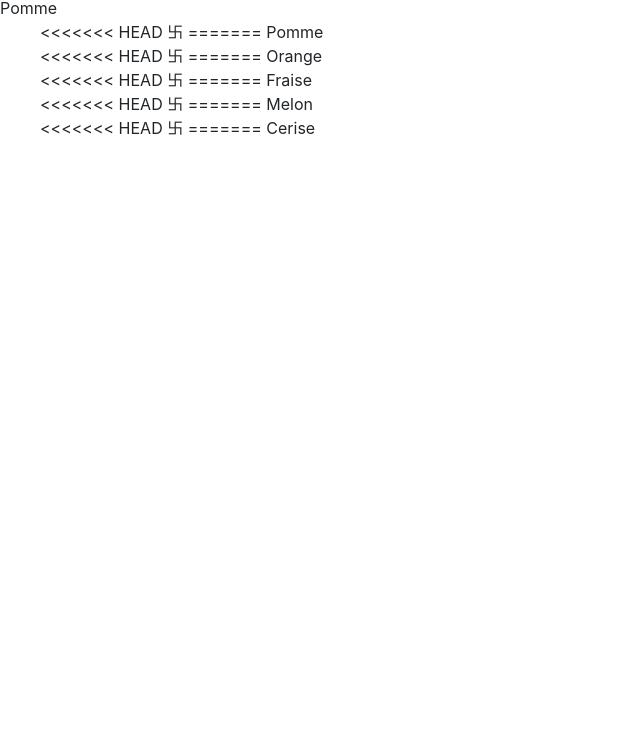
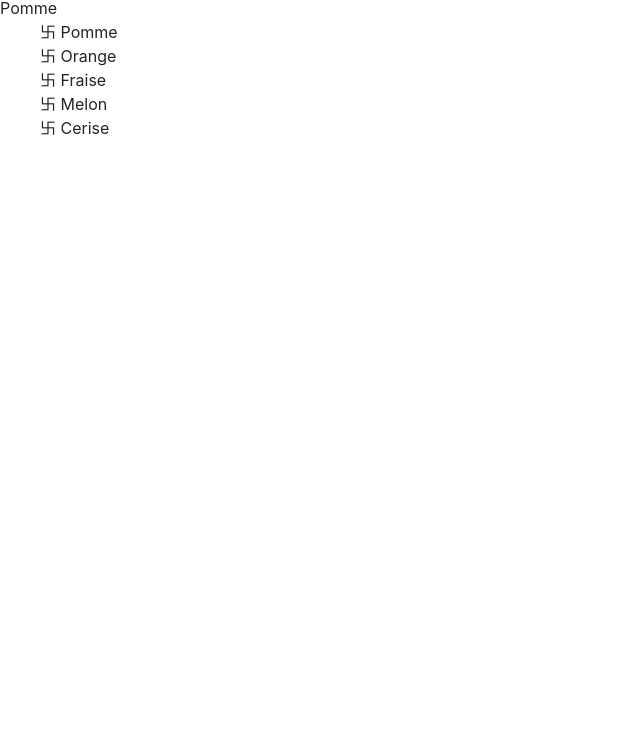
Before and after one commit to VictorineR/TP2-WebAdvanced, a plain HTML site: page Exo3.html in a window 1280 px wide. Shown: the part 60-800 px from the top of the page, without its empty margins (0-640 px from the left). Drawn offline with nearby package versions, Linux system fonts and the light colour scheme.

Commit message:
resolution bug git et ex3 pas fini

```diff
--- a/Exo3.html
+++ b/Exo3.html
@@ -25,16 +25,9 @@
         <ul>
 
             <li v-for='fruit in fruit' v-on:remove="fruit.splice(index, 1)" >
-                <span v-on:click="changeCurrentFruit(fruit)">
-<<<<<<< HEAD
-                    <fruit-item></fruit-item>
-                <span v-if="currentFruit === fruit"> <b> {{cross}} {{fruit}}</b> </span>
-=======
+                <fruit-item></fruit-item><span v-on:click="changeCurrentFruit(fruit)">
                 <span v-if="currentFruit === fruit"> <b> {{fruit}}</b> </span>
->>>>>>> 312d7d12e1b827e87679367f35f99c3b9e0c63fa
                 <span v-else> {{fruit}}  </span></span>
-
-
 
             </li>
         </ul>
```
